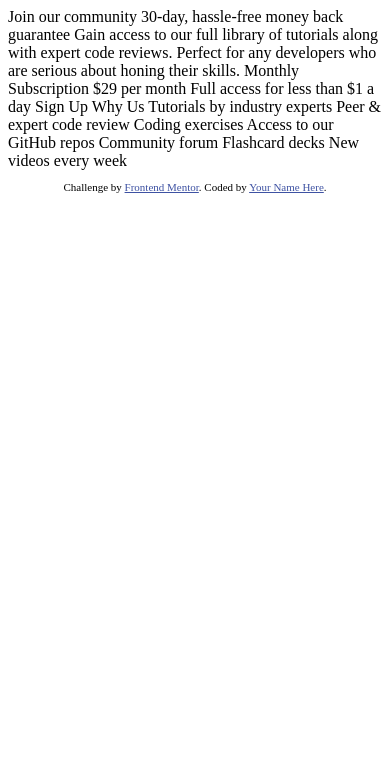
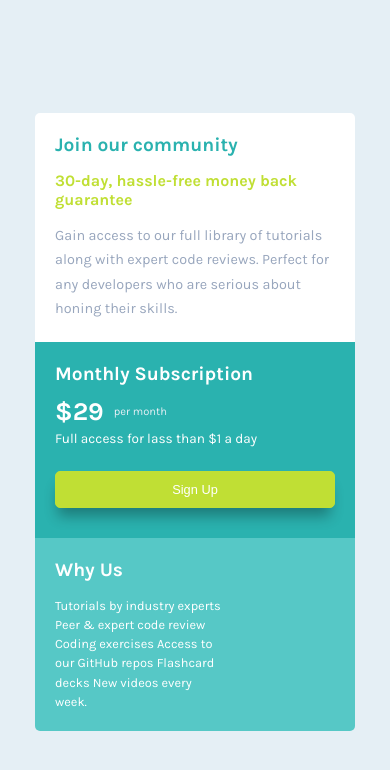
Before and after one commit to Gonzalop0210/FrontendMentor-14, a plain HTML site: page index.html in a window 390 px wide. Drawn offline with Linux system fonts and the light colour scheme.

Commit message:
Desing responsive finished

```diff
--- a/index.html
+++ b/index.html
@@ -1,50 +1,38 @@
 <!DOCTYPE html>
 <html lang="en">
 <head>
-  <meta charset="UTF-8">
-  <meta name="viewport" content="width=device-width, initial-scale=1.0"> <!-- displays site properly based on user's device -->
-
-  <link rel="icon" type="image/png" sizes="32x32" href="./images/favicon-32x32.png">
-
-  <title>Frontend Mentor | Single Price Grid Component</title>
-
-  <!-- Feel free to remove these styles or customise in your own stylesheet 👍 -->
-  <style>
-    .attribution { font-size: 11px; text-align: center; }
-    .attribution a { color: hsl(228, 45%, 44%); }
-  </style>
+    <meta charset="UTF-8">
+    <meta http-equiv="X-UA-Compatible" content="IE=edge">
+    <meta name="viewport" content="width=device-width, initial-scale=1.0">
+    <title>Document</title>
+    <link rel="shortcut icon" href="images/favicon-32x32.png" type="image/x-icon">
+    <link rel="preconnect" href="https://fonts.googleapis.com">
+    <link rel="preconnect" href="https://fonts.gstatic.com" crossorigin>
+    <link href="https://fonts.googleapis.com/css2?family=Karla:wght@400;700&display=swap" rel="stylesheet">
+    <link rel="stylesheet" href="style-mobile.css">
 </head>
 <body>
-  Join our community
-
-  30-day, hassle-free money back guarantee
-
-  Gain access to our full library of tutorials along with expert code reviews.
-  Perfect for any developers who are serious about honing their skills.
-
-  Monthly Subscription
-
-  &dollar;29 per month
-
-  Full access for less than &dollar;1 a day
-
-  Sign Up
-
-  Why Us
-
-  Tutorials by industry experts
-  Peer &amp; expert code review
-  Coding exercises
-  Access to our GitHub repos
-  Community forum
-  Flashcard decks
-  New videos every week
-
-  <footer>
-    <p class="attribution">
-      Challenge by <a href="https://www.frontendmentor.io?ref=challenge" target="_blank">Frontend Mentor</a>.
-      Coded by <a href="#">Your Name Here</a>.
-    </p>
-  </footer>
+    <main class="container__main">
+        <section class="container__section section__top">
+            <h1 class="title">Join our community</h1>
+            <h2 class="subtitle">30-day, hassle-free money back guarantee</h2>
+            <p class="paragraph">Gain access to our full library of tutorials along with expert code reviews. Perfect for any developers who are serious about honing their skills.</p>
+        </section>
+        <section class="container__section section__bottom">
+            <article class="container__article article__price">
+                <h1 class="title__article__price">Monthly Subscription</h1>
+                <div class="container__price">
+                    <h2 class="price">$29</h2>
+                    <span class="text__price">per month</span>
+                </div>
+                <p class="paragraph__price">Full access for lass than $1 a day</p>
+                <button class="button__price">Sign Up</button>
+            </article>
+            <article class="container__article article__why">
+                <h1 class="title__article__why">Why Us</h1>
+                <p class="paragraph__why">Tutorials by industry experts Peer & expert code review Coding exercises Access to our GitHub repos Flashcard decks New videos every week.</p>
+            </article>
+        </section>
+    </main>
 </body>
 </html>
--- /dev/null
+++ b/style-mobile.css
@@ -0,0 +1,109 @@
+* {
+    margin: 0;
+    padding: 0;
+    box-sizing: border-box;
+    font-size: 16px;
+}
+
+body {
+    background-color: hsl(204, 43%, 93%);
+    font-family: 'Karla';
+    display: flex;
+    justify-content: center;
+    align-items: center;
+    height: 100vh;
+}
+
+.container__main {
+    min-width: 250px;
+    max-width: 320px;
+}
+
+.section__top {
+    background-color: #FFF;
+    border-top-left-radius: 5px;
+    border-top-right-radius: 5px;
+}
+
+.section__top, .article__price, .article__why {
+    padding: 20px;
+}
+
+.title {
+    color: hsl(179, 62%, 43%);
+    font-size: 1.2em;
+}
+
+.subtitle {
+    color: hsl(71, 73%, 54%);
+    margin: 15px 0;
+}
+
+.paragraph {
+    color: hsl(218, 22%, 67%);
+    font-size: .9em;
+    line-height: 1.7em;
+}
+
+.article__price {
+    color: #FFF;
+    background-color: hsl(179, 62%, 43%);
+}
+
+.title__article__price {
+    font-size: 1.2em;
+}
+
+.container__price {
+    display: flex;
+    align-items: center;
+    margin: 12px 0 5px 0;
+}
+
+.price {
+    font-size: 1.6em;
+}
+
+.text__price {
+    color: hsl(204, 43%, 93%);
+    font-size: .7em;
+    font-weight: lighter;
+    margin-left: 10px;
+}
+
+.paragraph__price {
+    font-size: .85em;
+    font-weight: 400;
+}
+
+.button__price {
+    margin-top: 25px;
+    margin-bottom: 10px;
+    width: 100%;
+    padding: 10px 0;
+    background-color: hsl(71, 73%, 54%);
+    border: 1px solid hsl(71, 73%, 54%);
+    border-radius: 5px;
+    color: #FFF;
+    font-size: .8em;
+    box-shadow: -1px 12px 14px -4px rgba(0,0,0,0.31);
+}
+
+.article__why {
+    background-color: hsl(179, 51%, 56%);
+    color: #FFF;
+    border-bottom-left-radius: 5px;
+    border-bottom-right-radius: 5px;
+}
+
+.title__article__why {
+    font-size: 1.2em;
+    margin-bottom: 15px;
+}
+
+.paragraph__why {
+    font-size: .8em;
+    width: 60%;
+    font-weight: 400;
+    line-height: 1.5em;
+}
```
